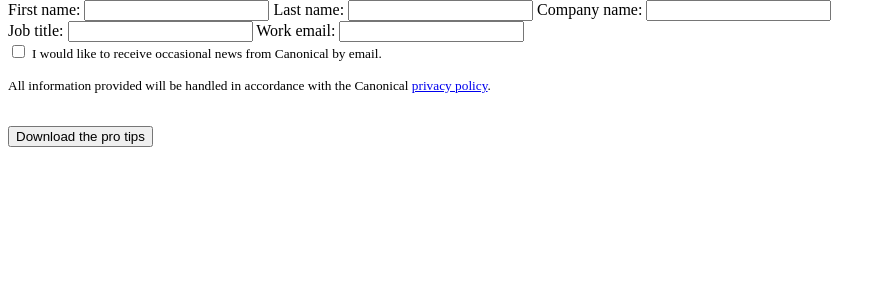
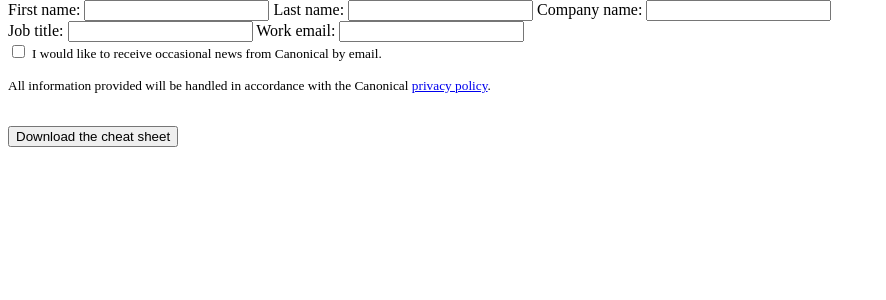
Before and after one commit to canonical/multipass.run, a Python web app: template templates/shared/forms/ubuntu-server-pro-tips.html in a window 1280 px wide. Shown: the part 76-376 px from the top of the page, without its empty margins (0-886 px from the left). Run offline with Jinja, Linux system fonts and the light colour scheme; the template is opened without the code that fills it, so the values that code supplies are empty; some libraries are stand-ins or nearby versions.

Commit message:
Update button text for the form

```diff
--- a/templates/shared/forms/ubuntu-server-pro-tips.html
+++ b/templates/shared/forms/ubuntu-server-pro-tips.html
@@ -25,7 +25,7 @@
       <label class="mktoLabel mktoHasWidth" for="CanonicalUpdatesOptIn"><small>I would like to receive occasional news from Canonical by email.</small></label>
       <p><small>All information provided will be handled in accordance with the Canonical <a href="https://www.ubuntu.com/legal">privacy policy</a>.</small></p>
       <div class="g-recaptcha" data-sitekey="{{ CAPTCHA_API_KEY }}" style="margin: 2rem 0;"></div>
-      <button type="submit" class="mktoButton p-button--positive">Download the pro tips</button>
+      <button type="submit" class="mktoButton p-button--positive">Download the cheat sheet</button>
       <input type="hidden" name="formid" class="mktoField" value="3825">
       <input type="hidden" name="Consent_to_Processing__c" value="yes" />
       <input type="hidden" aria-hidden="true" aria-label="hidden field" name="gclid" class="mktoField" id="gclid" value="" />
```
